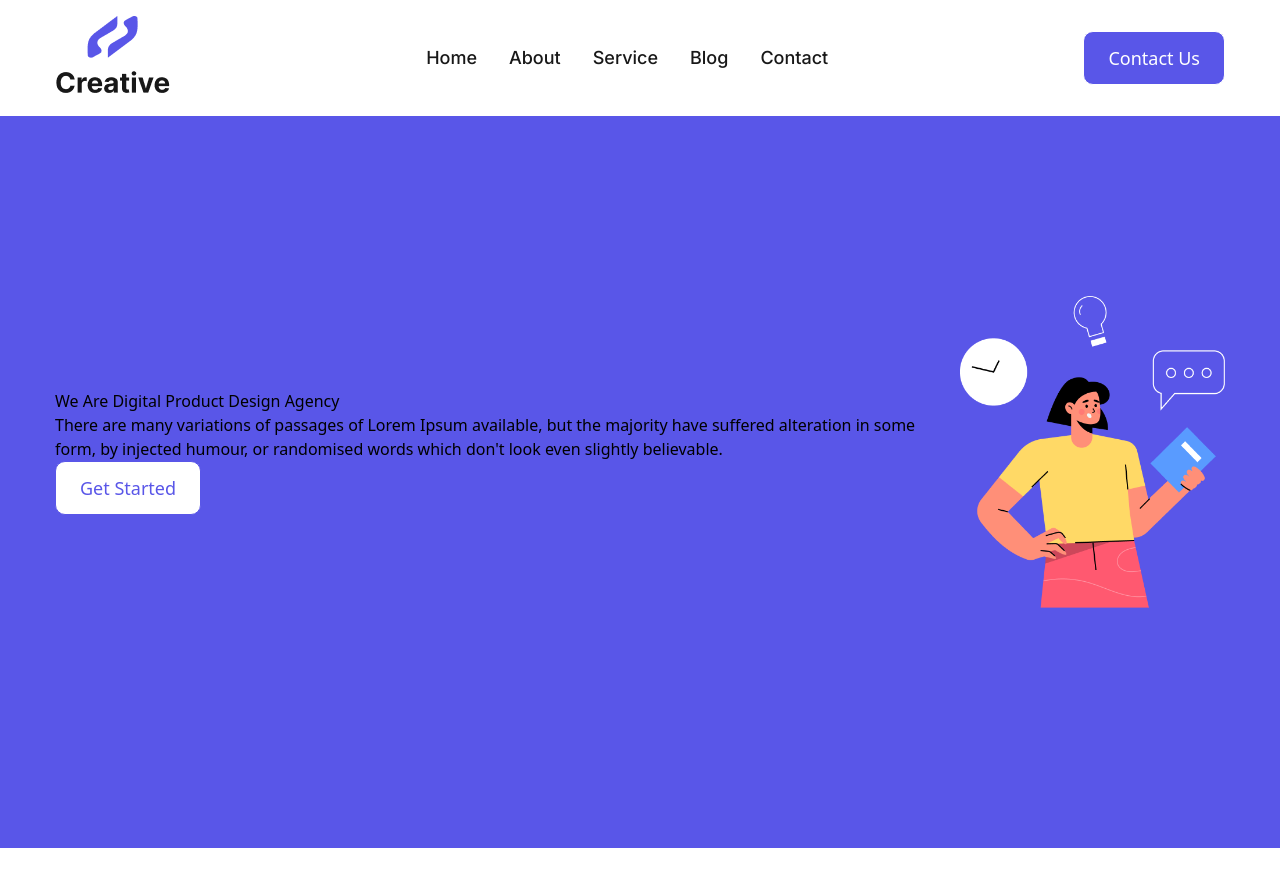
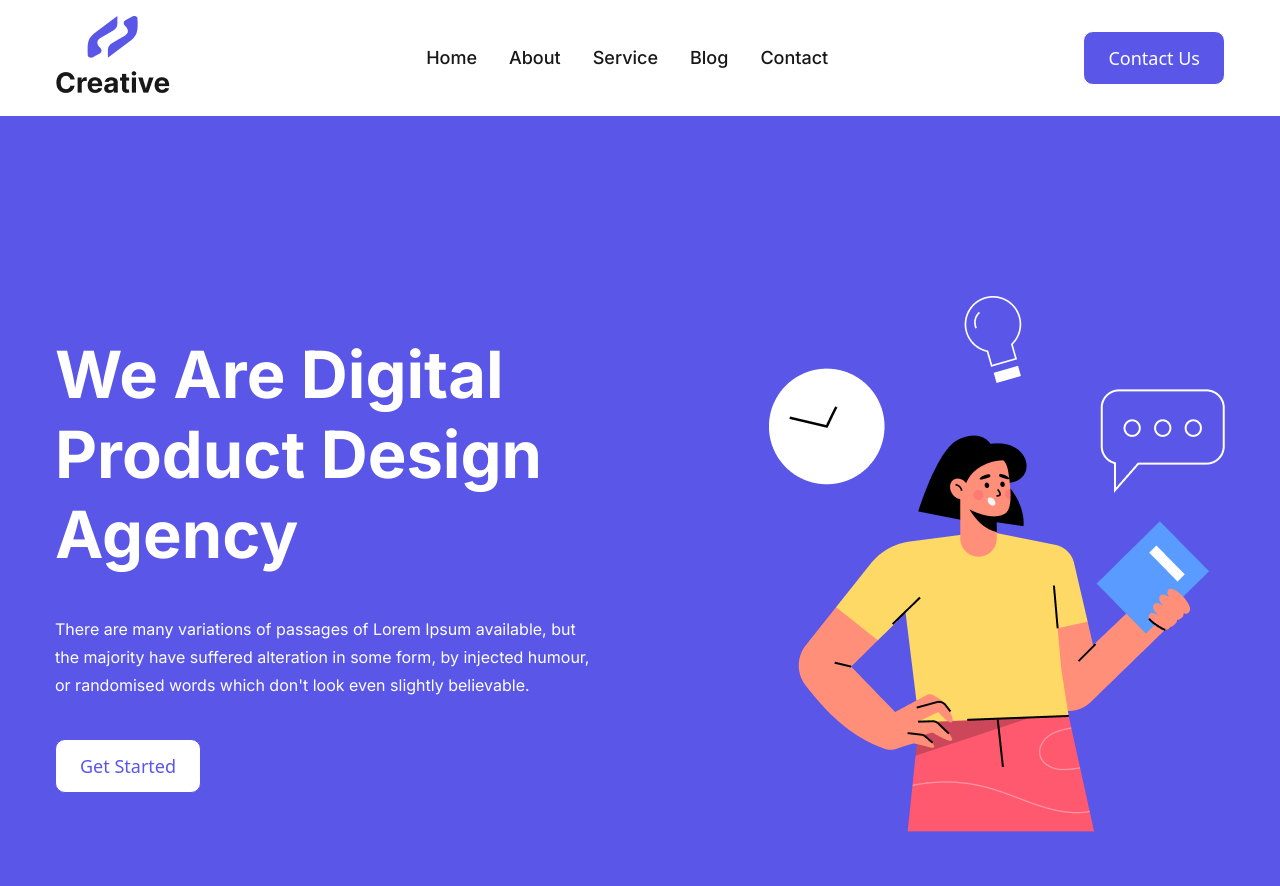
Before and after one commit to RubiyaHud/CreativeAgency-React, a React (Vite) app: page / in a window 1280 px wide. Shown: the top 886 px of the page. Before the commit the page ends 848 px from the top, so only its background shows below. Built offline with nearby package versions, Linux system fonts and the light colour scheme.

Commit message:
Add Banner Style

```diff
--- a/src/components/Banner.jsx
+++ b/src/components/Banner.jsx
@@ -11,13 +11,13 @@ const Banner = () => {
         <div className="bg-primary pt-[180px] pb-[240px]">
             <Container>
                 <Flex className={"justify-between items-center"}>
-                    <div className="">
-                        <Heading text={"We Are Digital Product Design Agency"} as="h1"/>
-                        <p>There are many variations of passages of Lorem Ipsum available, but the majority have suffered alteration in some form, by injected humour, or randomised words which don't look even slightly believable.</p>
+                    <div className="w-[542px]">
+                        <Heading text={"We Are Digital Product Design Agency"} as="h1" className={"font-bold font-inter text-white leading-20 text-[65px]"} />
+                        <p className="font-inter text-[16px] text-white leading-7 py-10">There are many variations of passages of Lorem Ipsum available, but the majority have suffered alteration in some form, by injected humour, or randomised words which don't look even slightly believable.</p>
                         <Button className={"bg-white text-primary"} btnText={"Get Started"} />
                     </div>
                     <div className="">
-                        <Image imgSrc={bannerImage} imgAlt={"Banner Image"}/>
+                        <Image imgSrc={bannerImage} imgAlt={"Banner Image"} />
                     </div>
                 </Flex>
             </Container>
```
